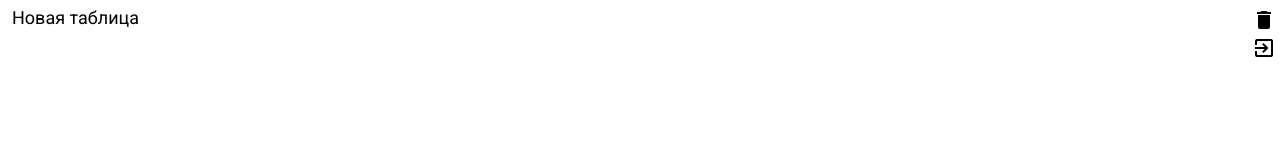
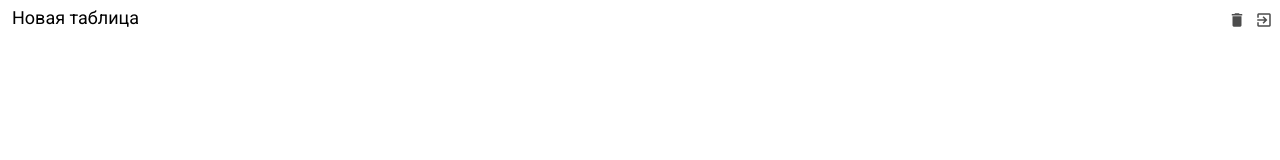
Before and after one commit to Gumerov-Marat/study-excel-cource, a website built with webpack: page src/index.html in a window 1280 px wide. Built offline with nearby package versions, Linux system fonts and the light colour scheme.

Commit message:
step2: header layout refactor

```diff
--- a/src/scss/header.scss
+++ b/src/scss/header.scss
@@ -10,7 +10,6 @@
   padding: 8px 4px 0;
   display: flex;
   justify-content: space-between;
-
 
   & .input {
     margin: 0;
@@ -25,16 +24,16 @@
     outline: none;
 
     &:hover {
-       border: 1px solid $border-color;
-     }
+      border: 1px solid $border-color;
+    }
 
     &:focus {
       border: 2px solid #1a73e8;
     }
-
   }
 
-  &.button {
+  .button {
     @include button(red);
   }
+
 }
--- a/src/scss/index.scss
+++ b/src/scss/index.scss
@@ -1,4 +1,4 @@
-@import url('https://fonts.googleapis.com/css2?family=Roboto:wght@400;700&display=swap');
+@import url('https://fonts.googleapis.com/css?family=Roboto&display=swap');
 @import "~normalize.css";
 
 @import "header";
@@ -6,16 +6,14 @@
 @import "formula";
 @import "table";
 
-
 * {
   margin: 0;
   padding: 0;
   box-sizing: border-box;
 }
 
-
 body {
-  font-family: 'Roboto',  sans-serif;
+  font-family: 'Roboto', sans-serif;
   font-size: 12px;
 }
 
```
